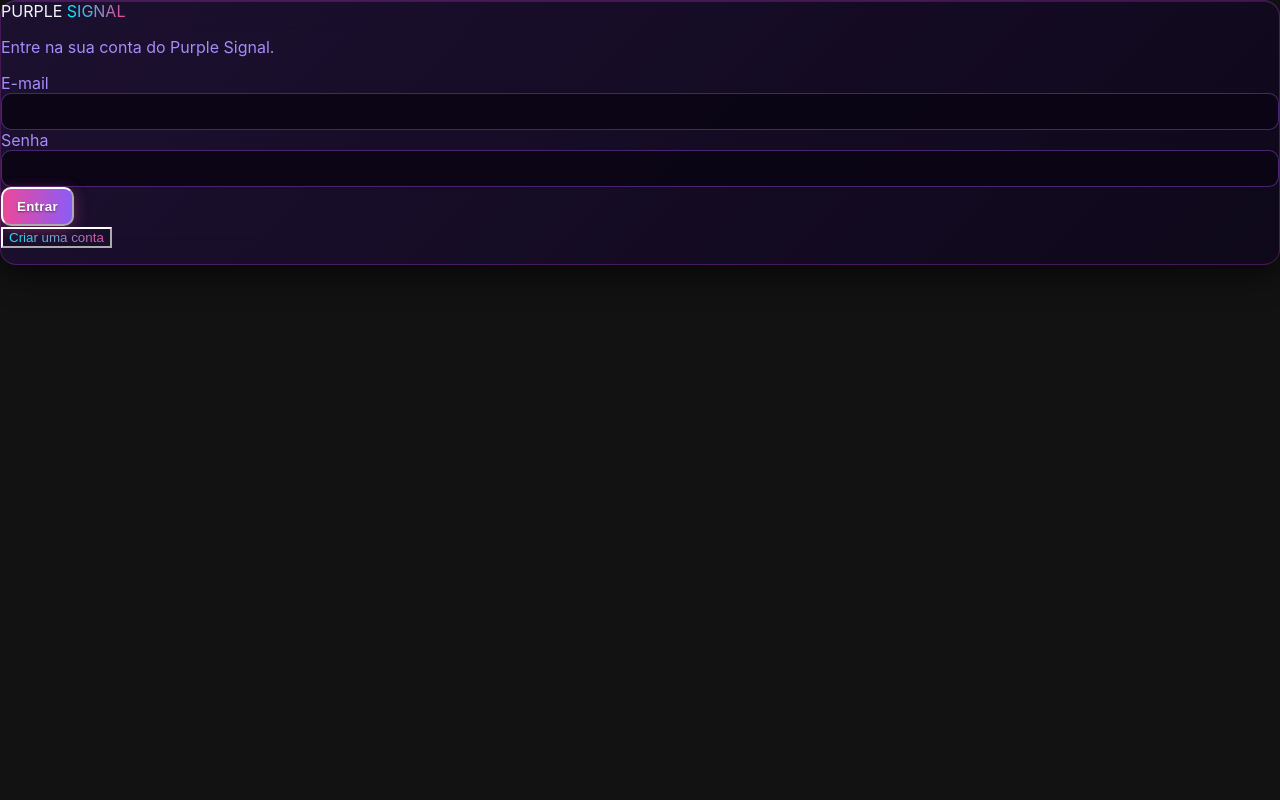
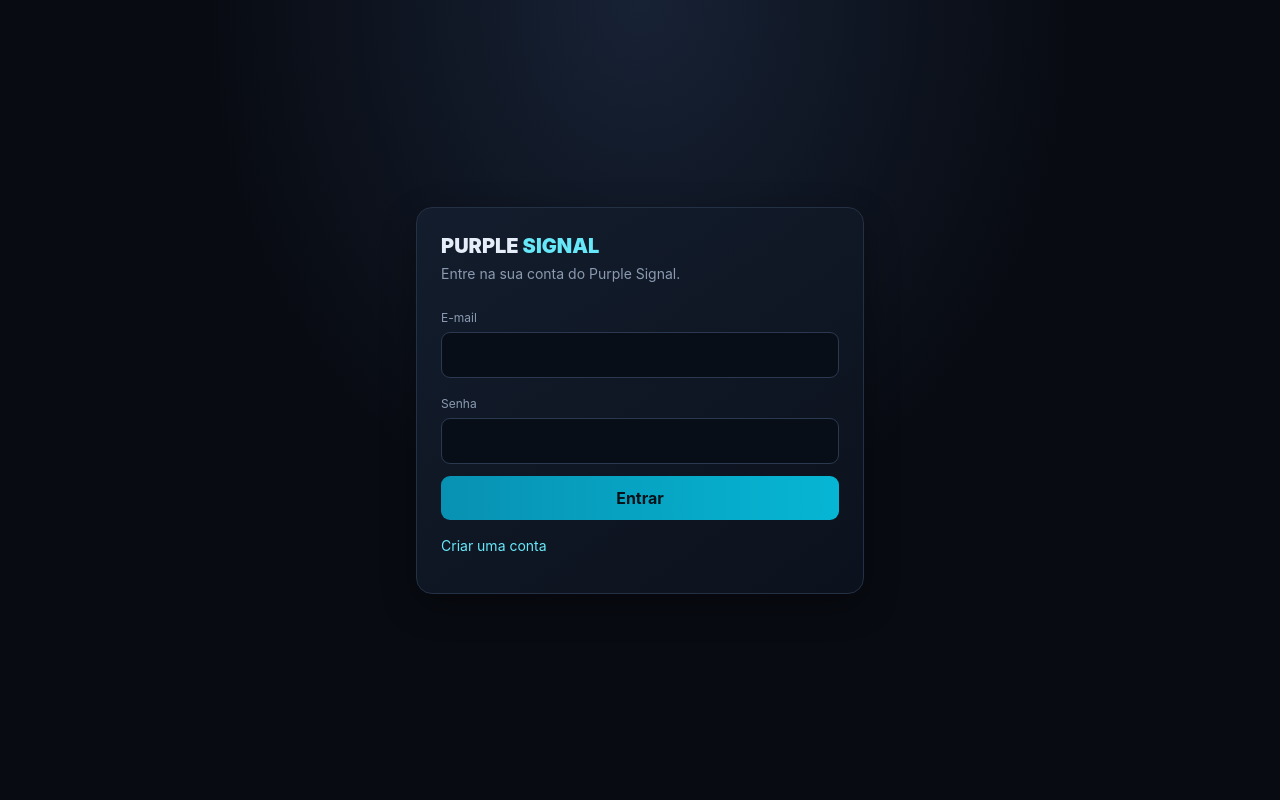
Before and after one commit to cafebeatz/Purple-signal, a FastAPI app: page / in a window 1280 px wide. Run offline with FastAPI, Linux system fonts and the light colour scheme; parts of the project's set-up code (start-up, migrations or seed data) failed here and were passed over; some libraries are stand-ins or nearby versions.

Commit message:
Update index.html

```diff
--- a/templates/index.html
+++ b/templates/index.html
@@ -1,155 +1,28 @@
 <!doctype html>
 <html lang="pt-BR">
-<style>
-:root {
-color-scheme: dark;
---bg: #070410;
---panel: rgba(26, 12, 42, 0.85);
---line: rgba(217, 70, 239, 0.25);
---muted: #a78bfa;
---pink: #ec4899;
---cyan: #00f0ff;
---purple: #8b5cf6;
---orange: #f97316;
---green: #22c55e;
---red: #f43f5e;
---gold: #fbbf24;
-}
-* { box-sizing: border-box; }
-@keyframes gradientShift {
-0% {
-background-position: 0% 50%, 100% 50%, 50% 100%, 0% 0%;
-}
-50% {
-background-position: 100% 50%, 0% 50%, 50% 0%, 100% 100%;
-}
-100% {
-background-position: 0% 50%, 100% 50%, 50% 100%, 0% 0%;
-}
-}
-body {
-margin: 0;
-min-height: 100vh;
-color: #f1f5f9;
-font-family: Inter, ui-sans-serif, system-ui, sans-serif;
-background:
-radial-gradient(circle at 15% 20%, rgba(236, 72, 153, 0.25) 0%, transparent 40%),
-radial-gradient(circle at 85% 85% 80%, rgba(0, 240, 255, 0.2) 0%, transparent 40%),
-radial-gradient(circle at 50% 50%, rgba(139, 92, 246, 0.15) 0%, transparent 60%),
-linear-gradient(135deg, #070410 0%, #1e1b4b 50%, #15092a 100%);
-background-size: 200% 200%;
-animation: gradientShift 15s ease infinite;
-background-attachment: fixed;
-}
-.panel {
-background: linear-gradient(135deg, rgba(30, 16, 52, 0.88), rgba(15, 8, 28, 0.92));
-backdrop-filter: blur(16px);
--webkit-backdrop-filter: blur(16px);
-border: 1px solid var(--line);
-border-radius: 16px;
-box-shadow: 0 10px 30px rgba(0, 0, 0, 0.6), inset 0 1px 0 rgba(255, 255, 255, 0.1);
-}
-.muted { color: var(--muted); }
-.field {
-width: 100%;
-background: rgba(10, 5, 20, 0.9);
-border: 1px solid rgba(168, 85, 247, 0.4);
-border-radius: 10px;
-padding: 10px 12px;
-color: #f1f5f9;
-outline: none;
-transition: border-color 0.2s, box-shadow 0.2s;
-}
-.field:focus {
-border-color: var(--pink);
-box-shadow: 0 0 12px rgba(236, 72, 153, 0.3);
-}
-.btn {
-border-radius: 10px;
-padding: 10px 14px;
-font-weight: 700;
-letter-spacing: 0.02em;
-transition: all 0.2s ease;
-cursor: pointer;
-}
-.btn:active:not(:disabled) { transform: scale(0.98); }
-.btn-primary {
-background: linear-gradient(90deg, #ec4899 0%, #8b5cf6 50%, #f97316 100%);
-background-size: 200% auto;
-color: #ffffff;
-text-shadow: 0 1px 2px rgba(0, 0, 0, 0.5);
-box-shadow: 0 4px 15px rgba(236, 72, 153, 0.4);
-}
-.btn-primary:hover:not(:disabled) {
-background-position: right center;
-box-shadow: 0 6px 20px rgba(236, 72, 153, 0.6);
-}
-.btn-primary:disabled { opacity: 0.4; cursor: not-allowed; box-shadow: none; }
-.btn-secondary {
-background: rgba(49, 24, 85, 0.8);
-border: 1px solid rgba(217, 70, 239, 0.3);
-color: #e9d5ff;
-}
-.btn-secondary:hover:not(:disabled) {
-background: rgba(68, 33, 115, 0.9);
-border-color: var(--pink);
-color: #ffffff;
-}
-.btn-secondary:disabled { opacity: 0.4; cursor: not-allowed; }
-.btn-danger {
-background: linear-gradient(90deg, #9f1239, #f43f5e);
-border: 1px solid rgba(244, 63, 94, 0.5);
-color: #ffe4e6;
-box-shadow: 0 4px 15px rgba(244, 63, 94, 0.3);
-}
-.pill {
-border: 1px solid rgba(0, 240, 255, 0.3);
-background: rgba(15, 8, 28, 0.9);
-border-radius: 999px;
-padding: 4px 10px;
-font-size: 11px;
-}
-.dot { width: 8px; height: 8px; border-radius: 50%; display: inline-block; background: #64748b; }
-.dot.ok { background: var(--green); box-shadow: 0 0 10px var(--green); }
-.dot.bad { background: var(--red); box-shadow: 0 0 10px var(--red); }
-.signal-call { color: var(--green); text-shadow: 0 0 10px rgba(34, 197, 94, 0.4); }
-.signal-put { color: var(--red); text-shadow: 0 0 10px rgba(244, 63, 94, 0.4); }
-.signal-neutral { color: var(--gold); }
-.row-hover { transition: background 0.15s, border-color 0.15s; }
-.row-hover:hover {
-background: rgba(236, 72, 153, 0.15);
-border-color: rgba(236, 72, 153, 0.5) !important;
-}
-.hidden { display: none !important; }
-.table-wrap { overflow: auto; }
-table { width: 100%; border-collapse: collapse; white-space: nowrap; }
-th, td { padding: 10px 12px; border-bottom: 1px solid rgba(168, 85, 247, 0.15); text-align: left; font-size: 12px; }
-th { color: #d8b4fe; font-weight: 600; text-transform: uppercase; font-size: 11px; letter-spacing: 0.05em; }
-.skeleton { color: #8b5cf6; font-style: italic; opacity: 0.7; }
-.metric { font-variant-numeric: tabular-nums; }
-input[type=range] { accent-color: var(--pink); }
-.text-cyan-300 {
-background: linear-gradient(90deg, var(--cyan), var(--pink));
--webkit-background-clip: text;
--webkit-text-fill-color: transparent;
-}
-.bg-cyan-400/10 {
-background-color: rgba(236, 72, 153, 0.15) !important;
-border-color: rgba(236, 72, 153, 0.4) !important;
-}
-.bg-cyan-400/10 svg { color: var(--pink); }
-.bg-slate-950/60 { background-color: rgba(20, 10, 35, 0.8) !important; border: 1px solid rgba(168, 85, 247, 0.2); }
-.bg-slate-950/50 { background-color: rgba(15, 8, 28, 0.75) !important; }
-.border-slate-700, .border-slate-700/70 { border-color: rgba(168, 85, 247, 0.3) !important; }
-#candle-countdown {
-color: var(--cyan);
-text-shadow: 0 0 15px rgba(0, 240, 255, 0.4);
-}
-@media (max-width: 900px) {
-.dashboard-grid { grid-template-columns: 1fr !important; }
-.header-wrap { align-items: flex-start; flex-direction: column; }
-}
-</style>
+<head>
+  <meta charset="utf-8">
+  <meta name="viewport" content="width=device-width,initial-scale=1">
+  <title>Didi Fluxo Bot — Terminal de Sinais</title>
+  <script src="https://cdn.tailwindcss.com"></script>
+  <script src="https://unpkg.com/lucide@latest"></script>
+  <style>
+    :root{color-scheme:dark;--bg:#080b12;--panel:#101725;--line:#243044;--muted:#8b9ab0;--cyan:#22d3ee;--green:#34d399;--red:#fb7185;--gold:#fbbf24}
+    *{box-sizing:border-box} body{margin:0;background:radial-gradient(ellipse at top,#172235 0,#080b12 48%);color:#e5edf8;font-family:Inter,ui-sans-serif,system-ui,sans-serif}
+    .panel{background:linear-gradient(145deg,rgba(19,29,45,.96),rgba(12,18,29,.96));border:1px solid var(--line);border-radius:16px;box-shadow:0 12px 35px #0005}
+    .muted{color:var(--muted)} .field{width:100%;background:#080e18;border:1px solid #2a3950;border-radius:9px;padding:10px 12px;color:#e5edf8;outline:none}
+    .field:focus{border-color:var(--cyan)} .btn{border-radius:9px;padding:10px 14px;font-weight:700;transition:.15s}
+    .btn-primary{background:linear-gradient(90deg,#0891b2,#06b6d4);color:#04131a}.btn-primary:disabled{opacity:.45;cursor:not-allowed}
+    .btn-secondary{background:#1b293b;border:1px solid #33445c;color:#dce8f8}.btn-danger{background:#4a1f2a;border:1px solid #713344;color:#fecdd3}
+    .pill{border:1px solid #33445c;background:#111c2b;border-radius:999px;padding:4px 9px;font-size:11px}
+    .dot{width:8px;height:8px;border-radius:50%;display:inline-block;background:#64748b}.dot.ok{background:#34d399;box-shadow:0 0 10px #34d39988}.dot.bad{background:#fb7185}
+    .signal-call{color:#34d399}.signal-put{color:#fb7185}.signal-neutral{color:#fbbf24}
+    .row-hover:hover{background:#172438}.hidden{display:none!important}
+    .table-wrap{overflow:auto} table{width:100%;border-collapse:collapse;white-space:nowrap} th,td{padding:10px 12px;border-bottom:1px solid #253247;text-align:left;font-size:12px} th{color:#91a3bb;font-weight:600}
+    .skeleton{color:#74849a;font-style:italic}.metric{font-variant-numeric:tabular-nums}
+    input[type=range]{accent-color:#22d3ee}
+    @media(max-width:900px){.dashboard-grid{grid-template-columns:1fr!important}.header-wrap{align-items:flex-start;flex-direction:column}}
+  </style>
 </head>
 <body>
   <section id="auth-panel" class="min-h-screen flex items-center justify-center p-4">
```
